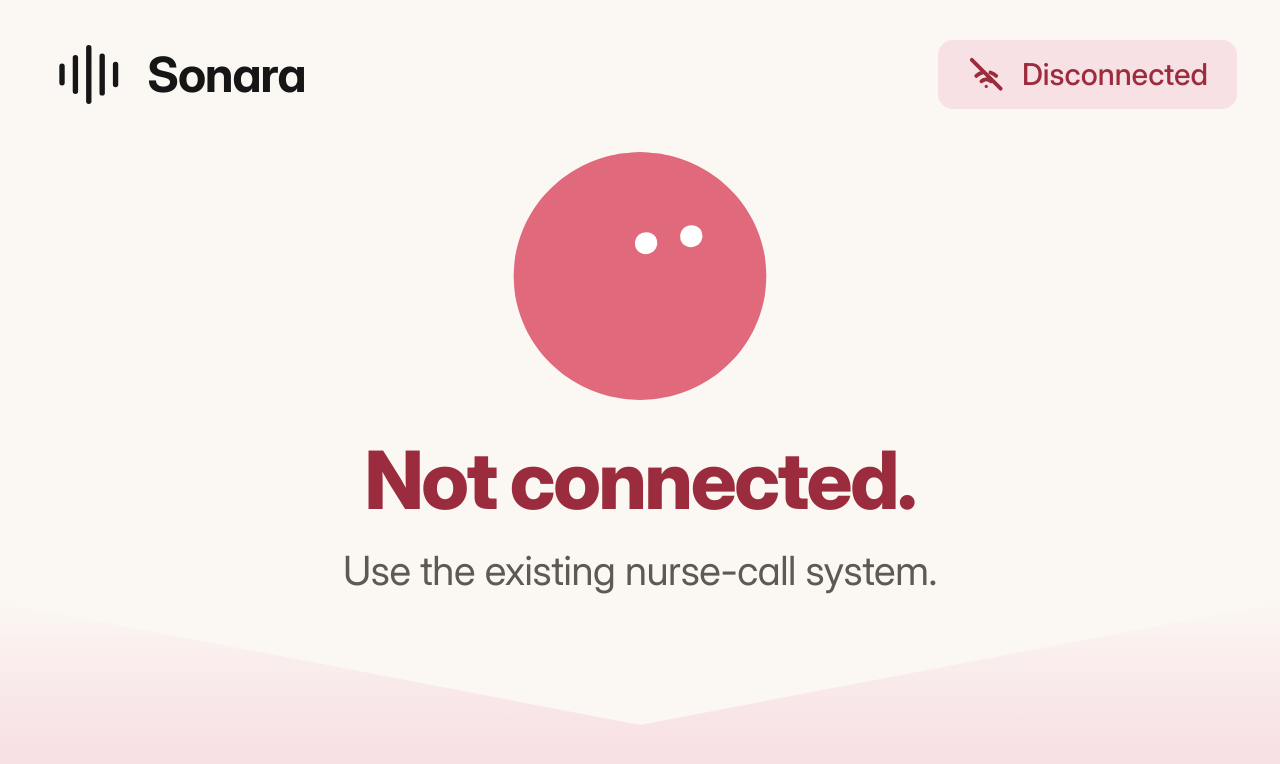
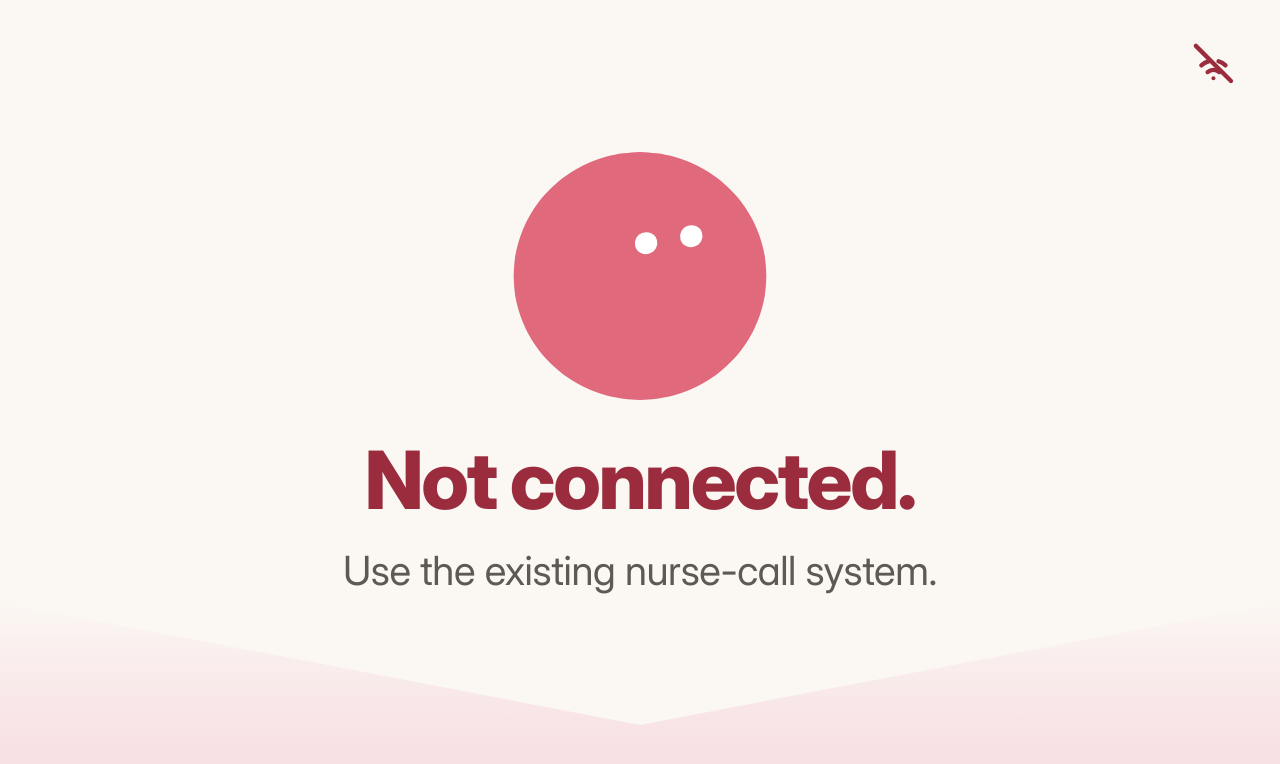
Before and after one commit to RaneemK-commits/sonara, a plain HTML site: page web/room/index.html in a window 1280 px wide. Drawn offline with Linux system fonts and the light colour scheme; files that its build step writes are made by us from their sources; files whose address does not match are found by name.

Commit message:
ui: room header drops the logo (boot screen only); connection is a plain black wifi glyph

```diff
--- a/web/room/index.html
+++ b/web/room/index.html
@@ -25,10 +25,12 @@
 
   header { position: absolute; top: calc(24 * var(--px)); left: calc(34 * var(--px)); right: calc(26 * var(--px));
     display: flex; align-items: center; justify-content: space-between; z-index: 1; }
-  .logo { font-size: calc(29 * var(--px)); gap: calc(12 * var(--px)); }
-  .logo .ico { width: calc(42 * var(--px)); height: calc(40 * var(--px)); stroke-width: 3.2; }
-  .conn { font-size: calc(18 * var(--px)); padding: calc(9 * var(--px)) calc(17 * var(--px)); border-radius: calc(9 * var(--px)); gap: calc(10 * var(--px)); }
-  .conn .ico { width: calc(23 * var(--px)); height: calc(23 * var(--px)); }
+  /* status-bar style: just the wifi glyph, like a phone (word kept for screen readers); logo only on the boot screen */
+  header { justify-content: flex-end; }
+  .conn, .conn.on { padding: 0; background: none; color: var(--ink); }
+  .conn:not(.on) { color: var(--rose-ink); }
+  .conn .ico { width: calc(28 * var(--px)); height: calc(28 * var(--px)); stroke-width: 2.2; }
+  .sr { position: absolute; width: 1px; height: 1px; overflow: hidden; clip-path: inset(50%); white-space: nowrap; }
 
   /* every screen is laid out absolutely to mockup coordinates, so states never reflow each other */
   /* the content box keeps the mockup's 690 x 478 proportions, centred on any screen shape */
@@ -114,8 +116,7 @@
 <div class="screen">
   <div class="floor" aria-hidden="true"></div>
   <header>
-    <span class="logo"><svg class="ico"><use href="#i-mark"/></svg>Sonara</span>
-    <span class="conn" id="conn"><svg class="ico"><use href="#i-wifi-off" id="connIco"/></svg><span id="connText">Connecting</span></span>
+    <span class="conn" id="conn"><svg class="ico"><use href="#i-wifi-off" id="connIco"/></svg><span class="sr" id="connText">Connecting</span></span>
   </header>
 
   <sonara-orb class="orb" id="orb" mode="idle" aria-hidden="true"></sonara-orb>
```
